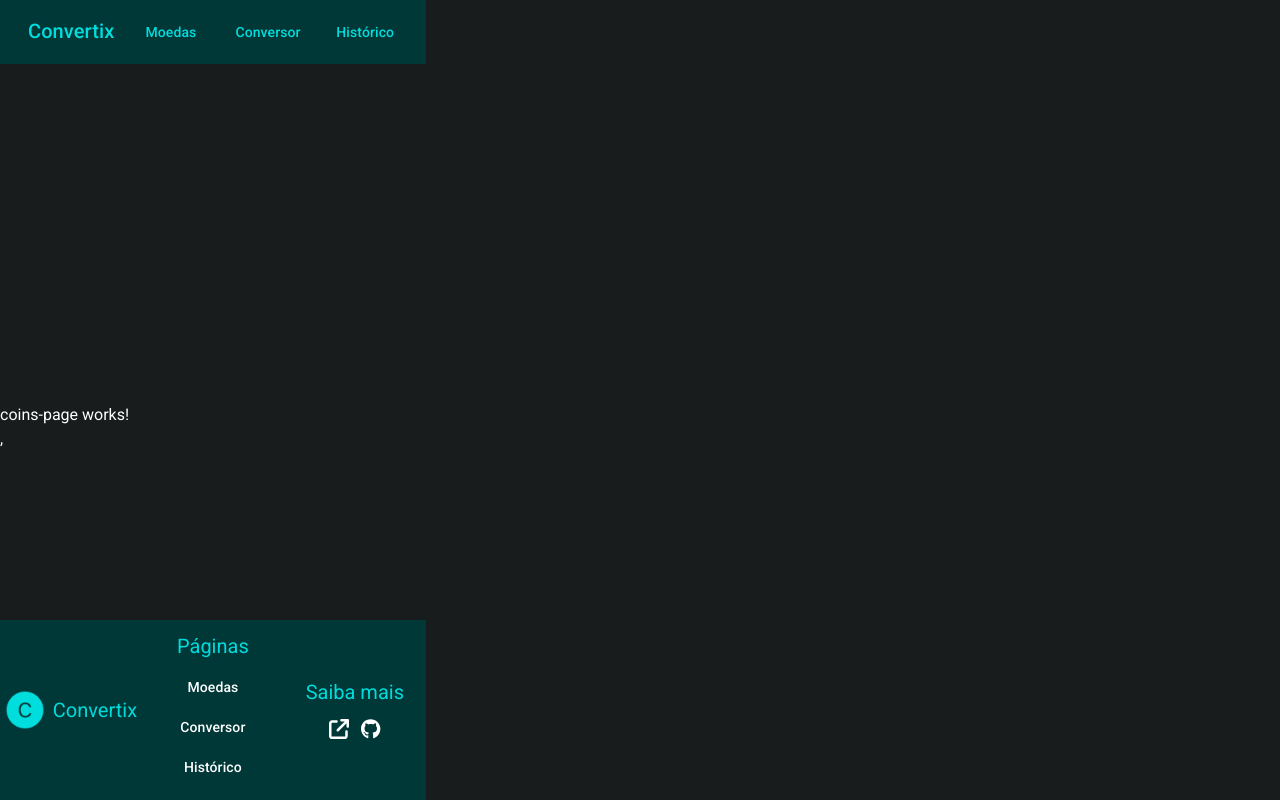
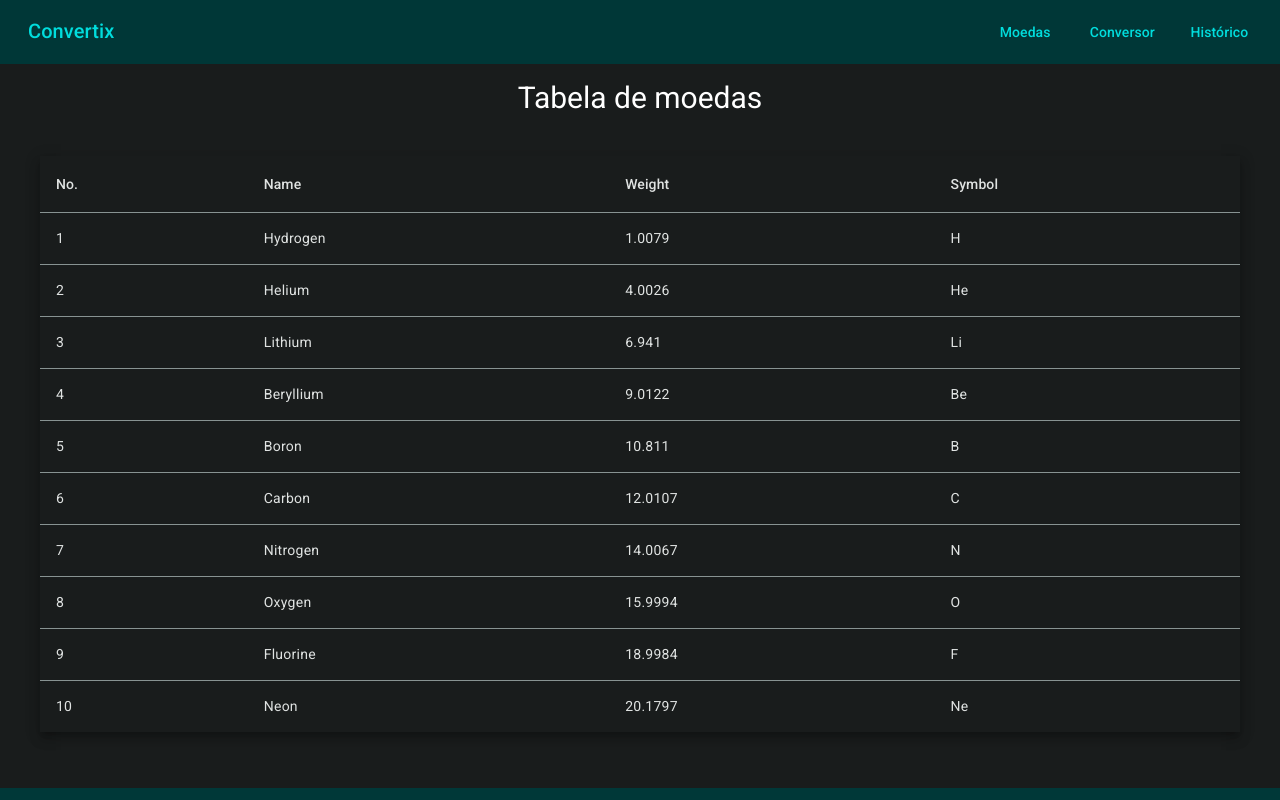
Before and after one commit to VictorJGB/convertix, an Angular app: page /moedas in a window 1280 px wide. Shown: the top 800 px of the page. Built offline with nearby package versions, Linux system fonts and the light colour scheme.

Commit message:
feat: Creating basic structure of coins table

```diff
--- a/src/app/app.component.html
+++ b/src/app/app.component.html
@@ -1,5 +1,7 @@
 <!-- layout -->
-<div class="place-content-between grid min-w-full min-h-full">
+<div
+  class="grid grid-cols-1 grid-rows-[auto_auto_auto] min-w-full min-h-full place-content-between"
+>
   <app-toolbar />
   <router-outlet />
   <app-footer />
--- /dev/null
+++ b/src/app/components/coins-table/coins-table.component.html
@@ -0,0 +1,36 @@
+<table
+  ngClass="w-full"
+  mat-table
+  [dataSource]="dataSource"
+  class="mat-elevation-z8"
+>
+  <!--- Note that these columns can be defined in any order.
+          The actual rendered columns are set as a property on the row definition" -->
+
+  <!-- Position Column -->
+  <ng-container matColumnDef="position">
+    <th mat-header-cell *matHeaderCellDef>No.</th>
+    <td mat-cell *matCellDef="let element">{{ element.position }}</td>
+  </ng-container>
+
+  <!-- Name Column -->
+  <ng-container matColumnDef="name">
+    <th mat-header-cell *matHeaderCellDef>Name</th>
+    <td mat-cell *matCellDef="let element">{{ element.name }}</td>
+  </ng-container>
+
+  <!-- Weight Column -->
+  <ng-container matColumnDef="weight">
+    <th mat-header-cell *matHeaderCellDef>Weight</th>
+    <td mat-cell *matCellDef="let element">{{ element.weight }}</td>
+  </ng-container>
+
+  <!-- Symbol Column -->
+  <ng-container matColumnDef="symbol">
+    <th mat-header-cell *matHeaderCellDef>Symbol</th>
+    <td mat-cell *matCellDef="let element">{{ element.symbol }}</td>
+  </ng-container>
+
+  <tr mat-header-row *matHeaderRowDef="displayedColumns"></tr>
+  <tr mat-row *matRowDef="let row; columns: displayedColumns"></tr>
+</table>
--- /dev/null
+++ b/src/app/components/coins-table/coins-table.component.scss
@@ -0,0 +1,3 @@
+:host {
+  display: block;
+}
--- /dev/null
+++ b/src/app/components/coins-table/coins-table.component.ts
@@ -0,0 +1,39 @@
+import { Component } from '@angular/core';
+
+// Components
+import { MatTableModule } from '@angular/material/table';
+
+export interface PeriodicElement {
+  name: string;
+  position: number;
+  weight: number;
+  symbol: string;
+}
+
+const ELEMENT_DATA: PeriodicElement[] = [
+  { position: 1, name: 'Hydrogen', weight: 1.0079, symbol: 'H' },
+  { position: 2, name: 'Helium', weight: 4.0026, symbol: 'He' },
+  { position: 3, name: 'Lithium', weight: 6.941, symbol: 'Li' },
+  { position: 4, name: 'Beryllium', weight: 9.0122, symbol: 'Be' },
+  { position: 5, name: 'Boron', weight: 10.811, symbol: 'B' },
+  { position: 6, name: 'Carbon', weight: 12.0107, symbol: 'C' },
+  { position: 7, name: 'Nitrogen', weight: 14.0067, symbol: 'N' },
+  { position: 8, name: 'Oxygen', weight: 15.9994, symbol: 'O' },
+  { position: 9, name: 'Fluorine', weight: 18.9984, symbol: 'F' },
+  { position: 10, name: 'Neon', weight: 20.1797, symbol: 'Ne' },
+];
+
+/**
+ * @title Basic use of `<table mat-table>`
+ */
+@Component({
+  selector: 'app-coins-table',
+  styleUrl: 'coins-table.component.scss',
+  templateUrl: 'coins-table.component.html',
+  standalone: true,
+  imports: [MatTableModule],
+})
+export class CoinsTableComponent {
+  displayedColumns: string[] = ['position', 'name', 'weight', 'symbol'];
+  dataSource = ELEMENT_DATA;
+}
--- a/src/app/pages/coins-page/coins-page.component.html
+++ b/src/app/pages/coins-page/coins-page.component.html
@@ -1 +1,11 @@
-<p>coins-page works!</p>,
+<div
+  class="grid grid-cols-1 col-span-1 grid-rows-[auto_auto] py-8 lg:py-4 row-span-1"
+>
+  <h1 class="col-span-1 row-span-1 text-2xl text-center lg:text-3xl">
+    Tabela de moedas
+  </h1>
+
+  <div class="container col-span-1 row-span-2 p-10 mx-auto">
+    <app-coins-table />
+  </div>
+</div>
```
Also changed, not shown: src/app/app.component.ts (+10 -1 lines), src/app/components/components.module.ts (+15 -2 lines), src/app/pages/coins-page/coins-page.component.ts (+5 -6 lines), src/app/pages/pages.module.ts (added, +24 -0 lines).
